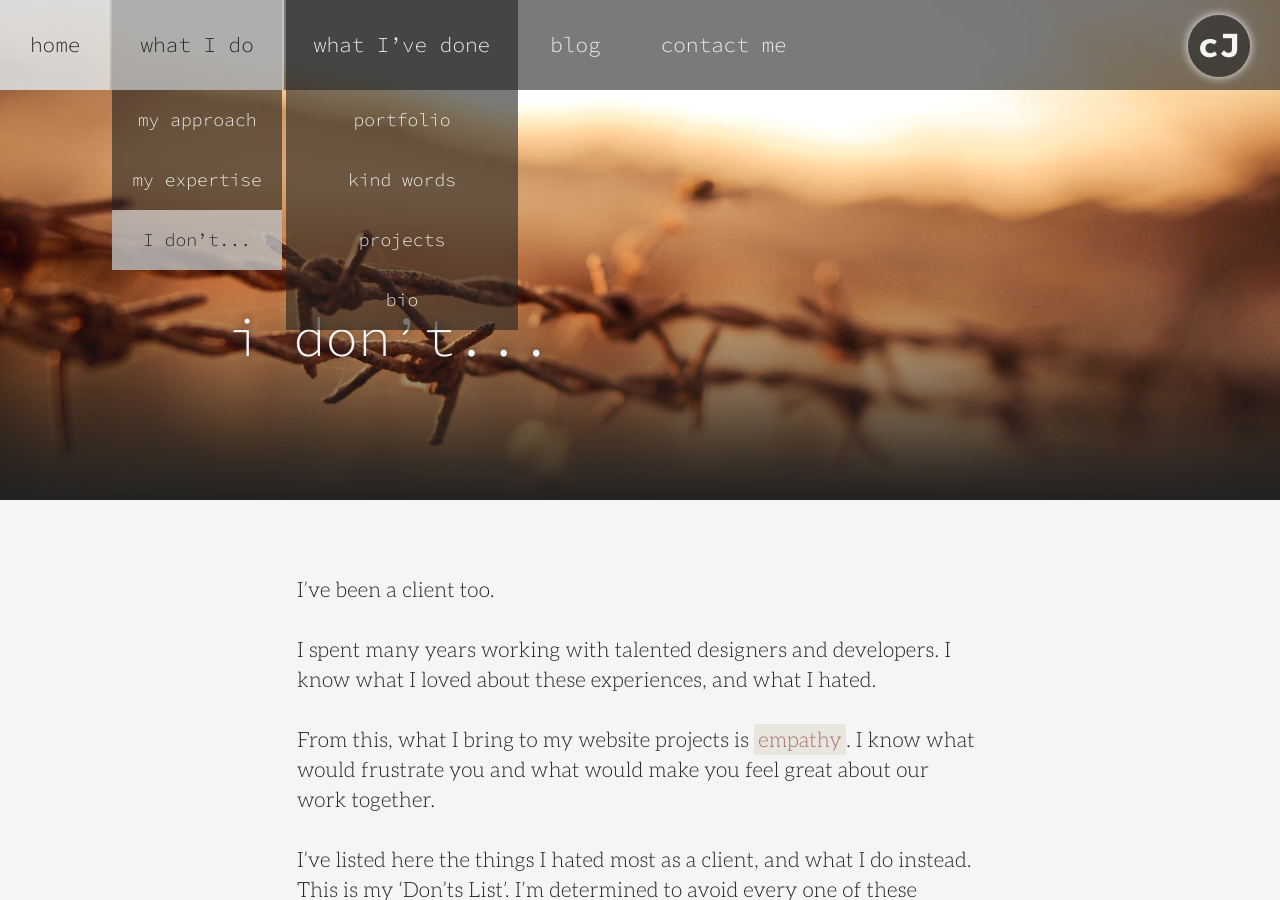
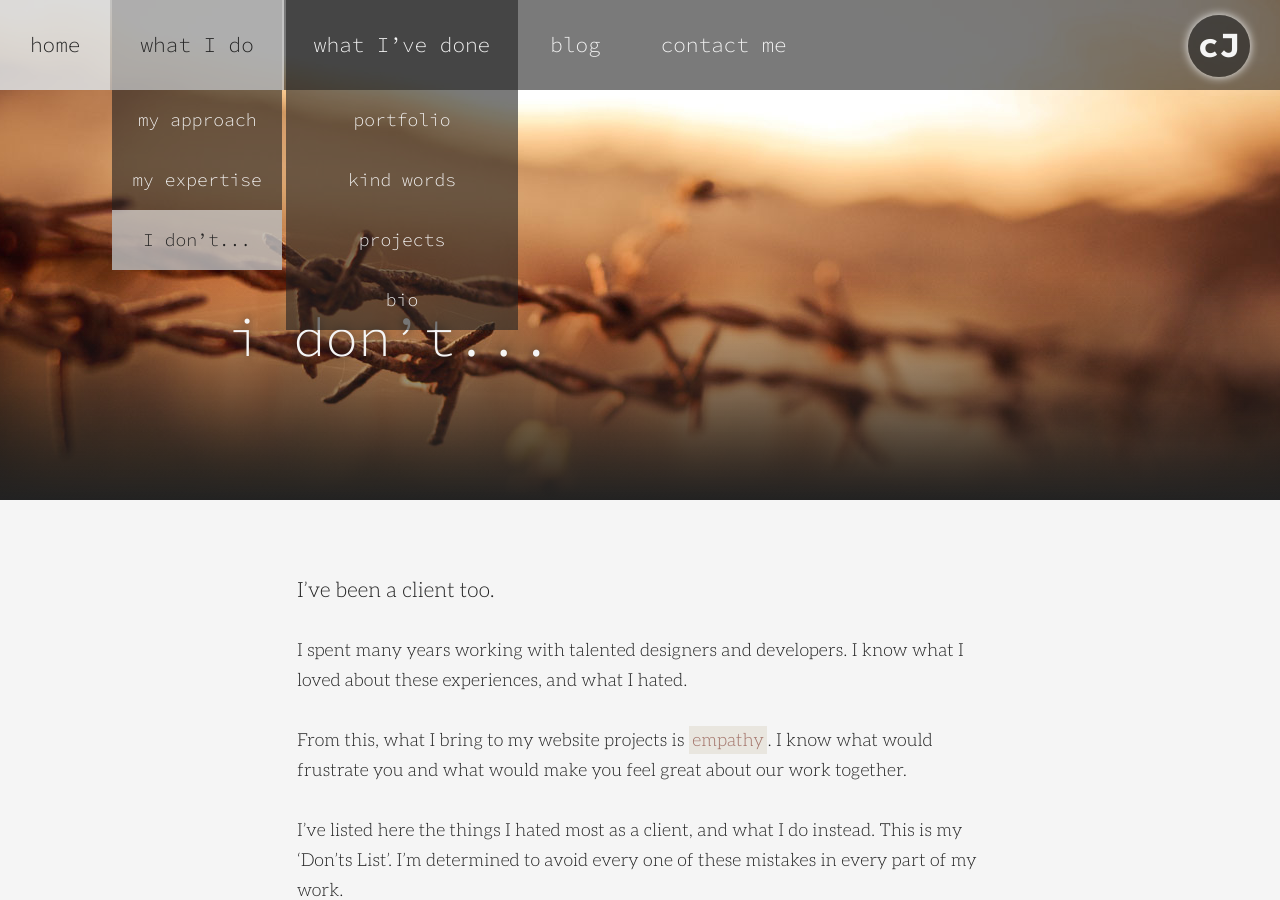
Before and after one commit to cjbarnes/cjbarnes.github.io, a Jekyll site: the page built from _pages/i-dont.html, in a window 1280 px wide and 900 px high. Built offline with Jekyll 4.4.1, drawn with Linux system fonts in a browser that asks for light colours.

Commit message:
Stop overusing 'lead' class in static pages

```diff
--- a/_pages/expertise.html
+++ b/_pages/expertise.html
@@ -8,11 +8,11 @@ sortorder: 2
 
 <p class="lead">Of course you want a web developer with great technical skills. That’s the easy part.</p>
 
-<p class="lead">But you also need someone who can <strong>design and write</strong> in a way that appeals to your audience. Someone with the <strong>training skills</strong> to teach you how to manage your website and give great support if anything goes wrong. And, if possible, someone who really <strong>understands the sector</strong> you work in so that your website can be tailored to your specific business needs.</p>
+<p>But you also need someone who can <strong>design and write</strong> in a way that appeals to your audience. Someone with the <strong>training skills</strong> to teach you how to manage your website and give great support if anything goes wrong. And, if possible, someone who really <strong>understands the sector</strong> you work in so that your website can be tailored to your specific business needs.</p>
 
-<p class="lead">The sectors I understand best are <a href="#section-education">education and young people</a>, <a href="#section-university">university</a>, and <a href="#section-small-business">small businesses</a>. But I’m always keen to learn about new areas and different kinds of business.</p>
+<p>The sectors I understand best are <a href="#section-education">education and young people</a>, <a href="#section-university">university</a>, and <a href="#section-small-business">small businesses</a>. But I’m always keen to learn about new areas and different kinds of business.</p>
 
-<p class="lead">Read on to find out more about my key areas of expertise and the technologies I work with.</p>
+<p>Read on to find out more about my key areas of expertise and the technologies I work with.</p>
 
 </section><!-- /.content-section -->
 
--- a/_pages/i-dont.html
+++ b/_pages/i-dont.html
@@ -9,11 +9,11 @@ sortorder: 3
 
   <p class="lead">I’ve been a client too.</p>
 
-  <p class="lead">I spent many years working with talented designers and developers. I know what I loved about these experiences, and what I hated.</p>
+  <p>I spent many years working with talented designers and developers. I know what I loved about these experiences, and what I hated.</p>
 
-  <p class="lead">From this, what I bring to my website projects is <strong>empathy</strong>. I know what would frustrate you and what would make you feel great about our work together.</p>
+  <p>From this, what I bring to my website projects is <strong>empathy</strong>. I know what would frustrate you and what would make you feel great about our work together.</p>
 
-  <p class="lead">I’ve listed here the things I hated most as a client, and what I do instead. This is my ‘Don’ts List’. I’m determined to avoid every one of these mistakes in every part of my work.</p>
+  <p>I’ve listed here the things I hated most as a client, and what I do instead. This is my ‘Don’ts List’. I’m determined to avoid every one of these mistakes in every part of my work.</p>
 
 </section><!-- /.content-section -->
 
```
Also changed, not shown: _pages/my-approach.html (+4 -4 lines), _pages/whatido.md (+0 -1 lines), _pages/whativedone.md (+0 -1 lines).
